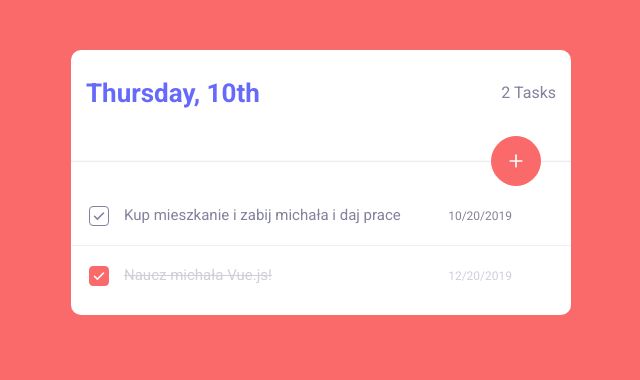
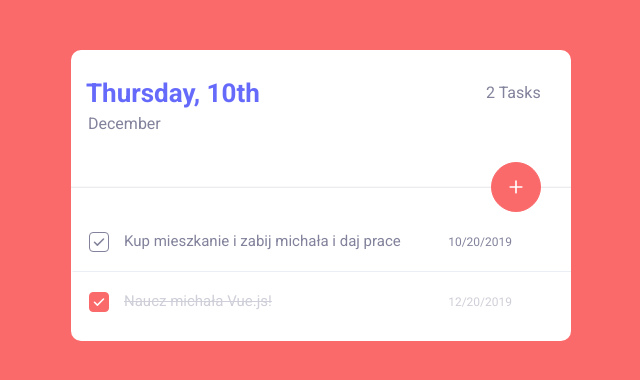
Before and after one commit to Radek-Wawrzyk/Vue-ToDo-Example, a Vue app: page / in a window 1280 px wide. Shown: the top 380 px of the page, without its empty margins (319-959 px from the left). Built offline with nearby package versions, Linux system fonts and the light colour scheme.

Commit message:
Add - Missing month in App header

```diff
--- a/src/App.scss
+++ b/src/App.scss
@@ -8,15 +8,22 @@
   &__header {
     display: flex;
     justify-content: space-between;
+    flex-wrap: wrap;
     align-items: center;
     padding: 30px 15px;
     &--title {
       color: $secondary;
+      width: calc(100% - 70px);
+    }
+    &--subtitle {
+      color: $textColor;
+      margin: 10px 0 0 2px;
     }
     &--counter {
       color: $textColor;
       font-size: 16px;
       font-weight: 400;
+      width: 70px;
     }
   }
 }
--- a/src/App.vue
+++ b/src/App.vue
@@ -4,6 +4,7 @@
       <header class="todo__header">
         <h1 class="todo__header--title">Thursday, 10th</h1>
         <h2 class="todo__header--counter">{{counter}}</h2>
+        <span class="todo__header--subtitle">December</span>
       </header>
       <add-task @addTask="addTask($event)" />
       <ul class="todo__list">
@@ -53,7 +54,6 @@ export default {
       this.tasks = this.tasks.filter(task => task.id !== id);
     },
     changeStatus(id) {
-
       this.tasks.forEach(task => task.id === id ? task.status =! task.status : false);
     }
   }
```
